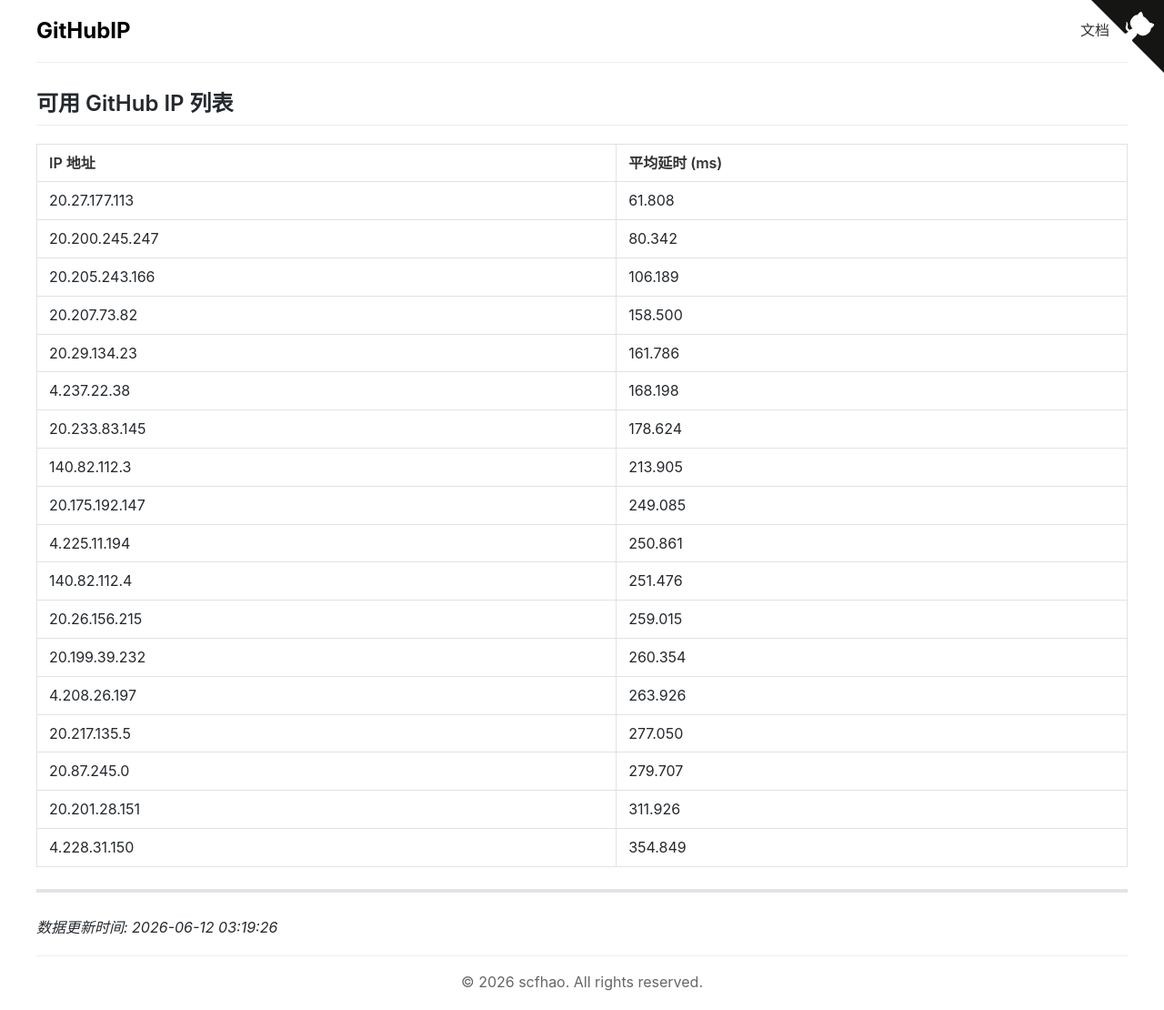
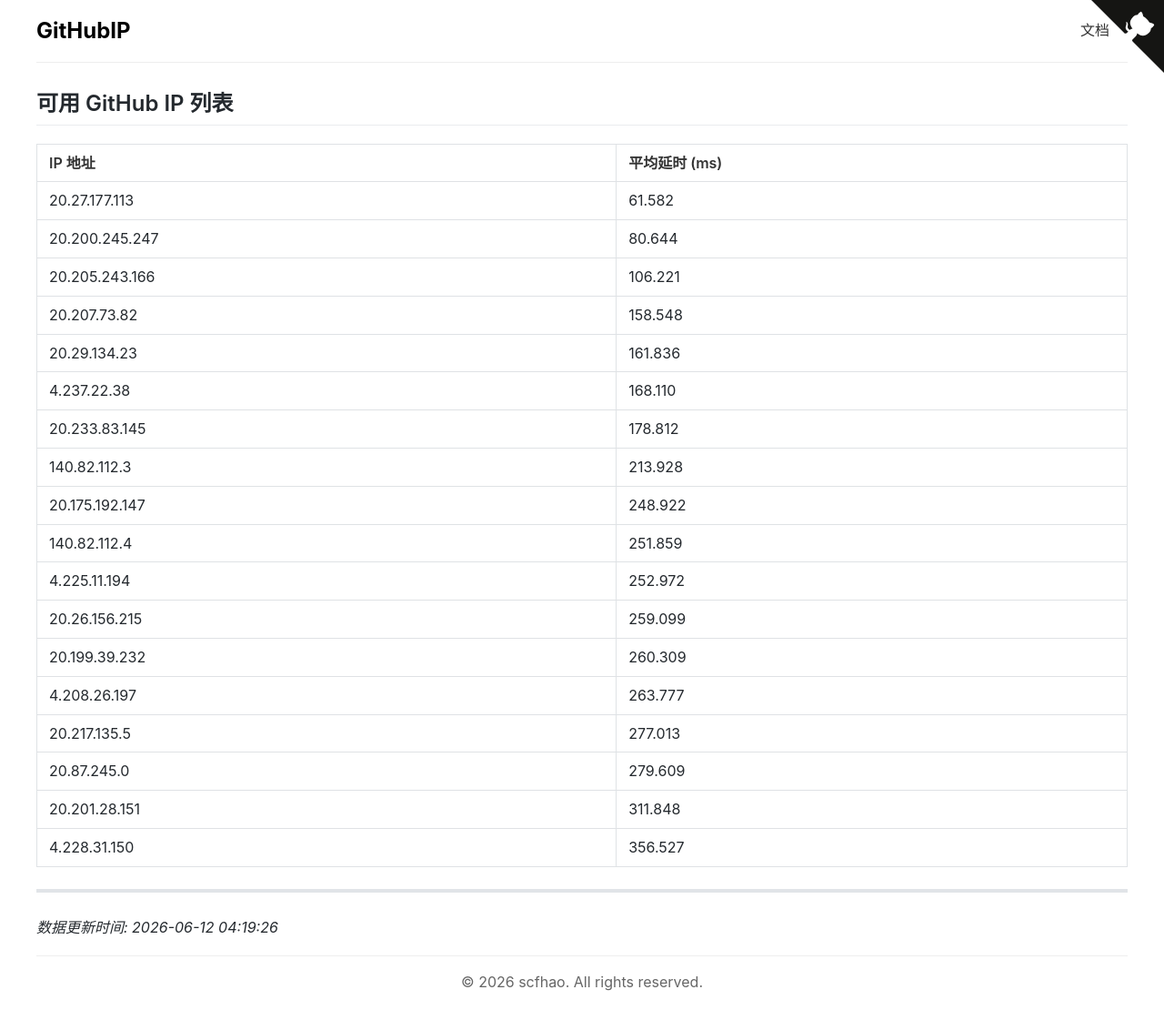
Before and after one commit to scfhao/GitHubIP, a Jekyll site: the page built from index.md, in a window 1280 px wide. Shown: the whole page at 91% size. Built offline with Jekyll 4.4.1, drawn with Linux system fonts in a browser that asks for light colours.

Commit message:
自动脚本执行 - 2026-06-12 04:19:26

```diff
--- a/index.md
+++ b/index.md
@@ -1,32 +1,32 @@
 ---
 layout: home
 title: GitHub IP 列表
-date: 2026-06-12 03:19:26
+date: 2026-06-12 04:19:26
 ---
 
 ## 可用 GitHub IP 列表
 
 | IP 地址 | 平均延时 (ms) |
 |---------|--------------|
-| 20.27.177.113 | 61.808 |
-| 20.200.245.247 | 80.342 |
-| 20.205.243.166 | 106.189 |
-| 20.207.73.82 | 158.500 |
-| 20.29.134.23 | 161.786 |
-| 4.237.22.38 | 168.198 |
-| 20.233.83.145 | 178.624 |
-| 140.82.112.3 | 213.905 |
-| 20.175.192.147 | 249.085 |
-| 4.225.11.194 | 250.861 |
-| 140.82.112.4 | 251.476 |
-| 20.26.156.215 | 259.015 |
-| 20.199.39.232 | 260.354 |
-| 4.208.26.197 | 263.926 |
-| 20.217.135.5 | 277.050 |
-| 20.87.245.0 | 279.707 |
-| 20.201.28.151 | 311.926 |
-| 4.228.31.150 | 354.849 |
+| 20.27.177.113 | 61.582 |
+| 20.200.245.247 | 80.644 |
+| 20.205.243.166 | 106.221 |
+| 20.207.73.82 | 158.548 |
+| 20.29.134.23 | 161.836 |
+| 4.237.22.38 | 168.110 |
+| 20.233.83.145 | 178.812 |
+| 140.82.112.3 | 213.928 |
+| 20.175.192.147 | 248.922 |
+| 140.82.112.4 | 251.859 |
+| 4.225.11.194 | 252.972 |
+| 20.26.156.215 | 259.099 |
+| 20.199.39.232 | 260.309 |
+| 4.208.26.197 | 263.777 |
+| 20.217.135.5 | 277.013 |
+| 20.87.245.0 | 279.609 |
+| 20.201.28.151 | 311.848 |
+| 4.228.31.150 | 356.527 |
 
 ---
 
-*数据更新时间: 2026-06-12 03:19:26*
+*数据更新时间: 2026-06-12 04:19:26*
```
